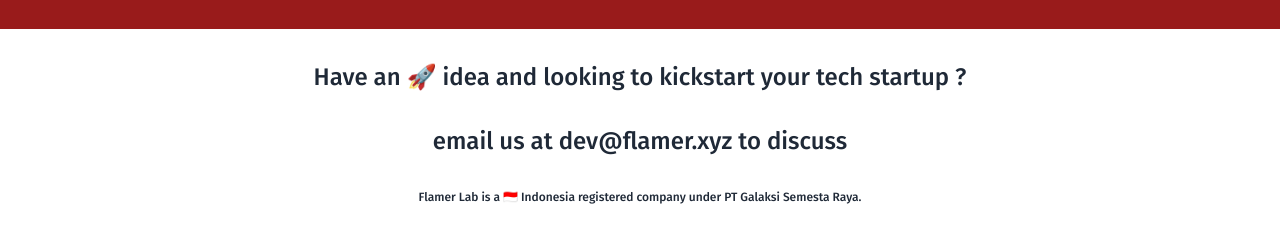
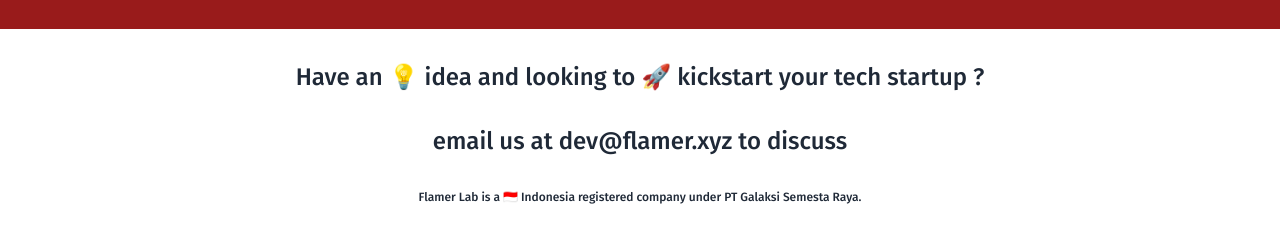
Before and after one commit to Flamer-Lab/flamer-web, a website built with Parcel: page src/index.html in a window 1280 px wide. Shown: the part 272-514 px from the top of the page. Built offline with nearby package versions, Linux system fonts and the light colour scheme.

Commit message:
added emoji

```diff
--- a/src/index.html
+++ b/src/index.html
@@ -32,7 +32,7 @@
         </div>
     </div>
     <div class="container mx-auto px-8 text-center">
-        <h1 class="p-8 text-2xl">Have an 🚀 idea and looking to kickstart your tech startup ?</h1>
+        <h1 class="p-8 text-2xl">Have an 💡 idea and looking to 🚀 kickstart your tech startup ?</h1>
         <h2 class="text-2xl">email us at <a class="hover:underline" href="mailto:dev@flamer.xyz">dev@flamer.xyz</a> to
             discuss</h2>
         <p class="m-8 text-xs">Flamer Lab is a 🇮🇩 Indonesia registered company under PT Galaksi Semesta Raya.</p>
```
